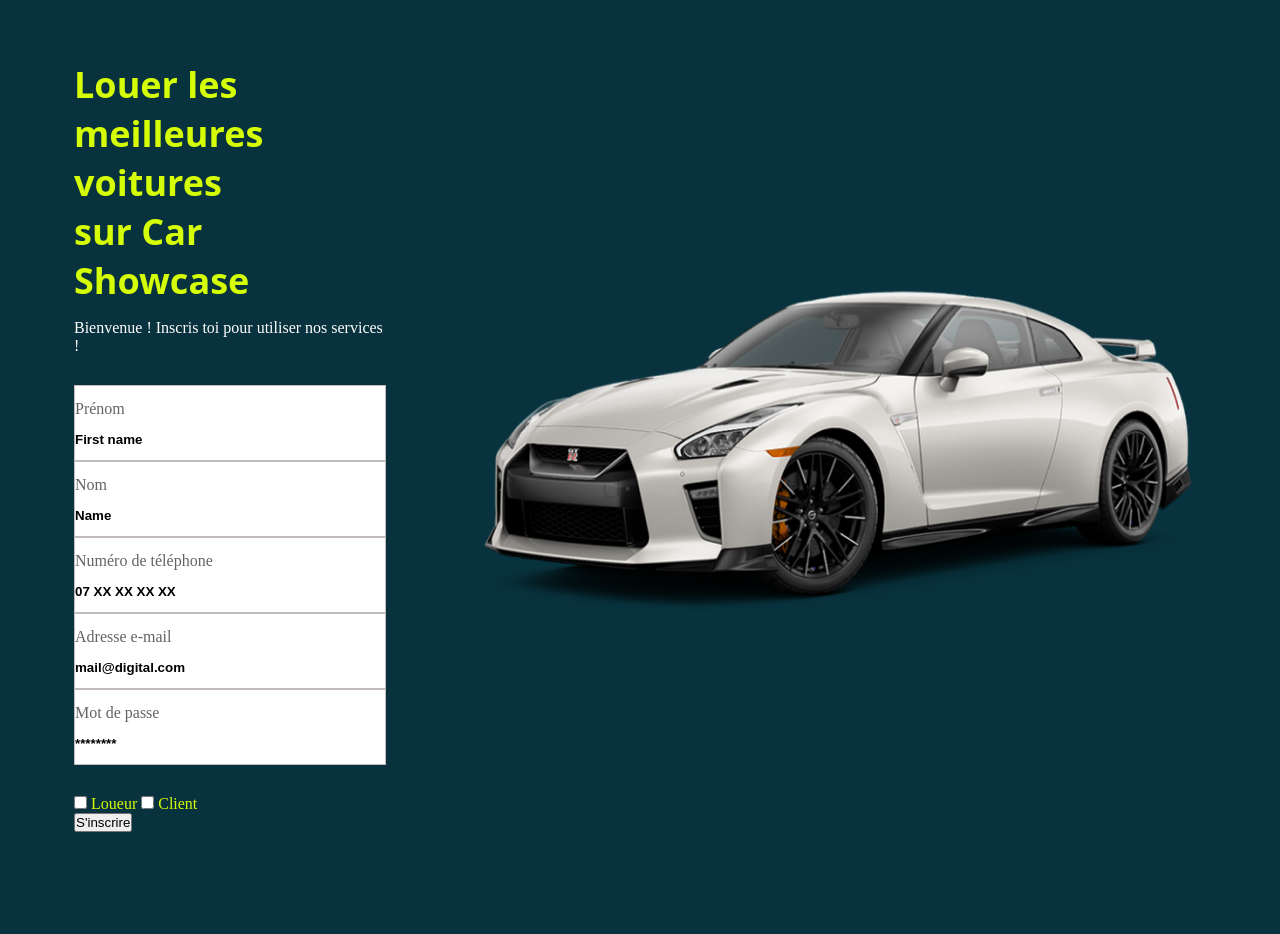
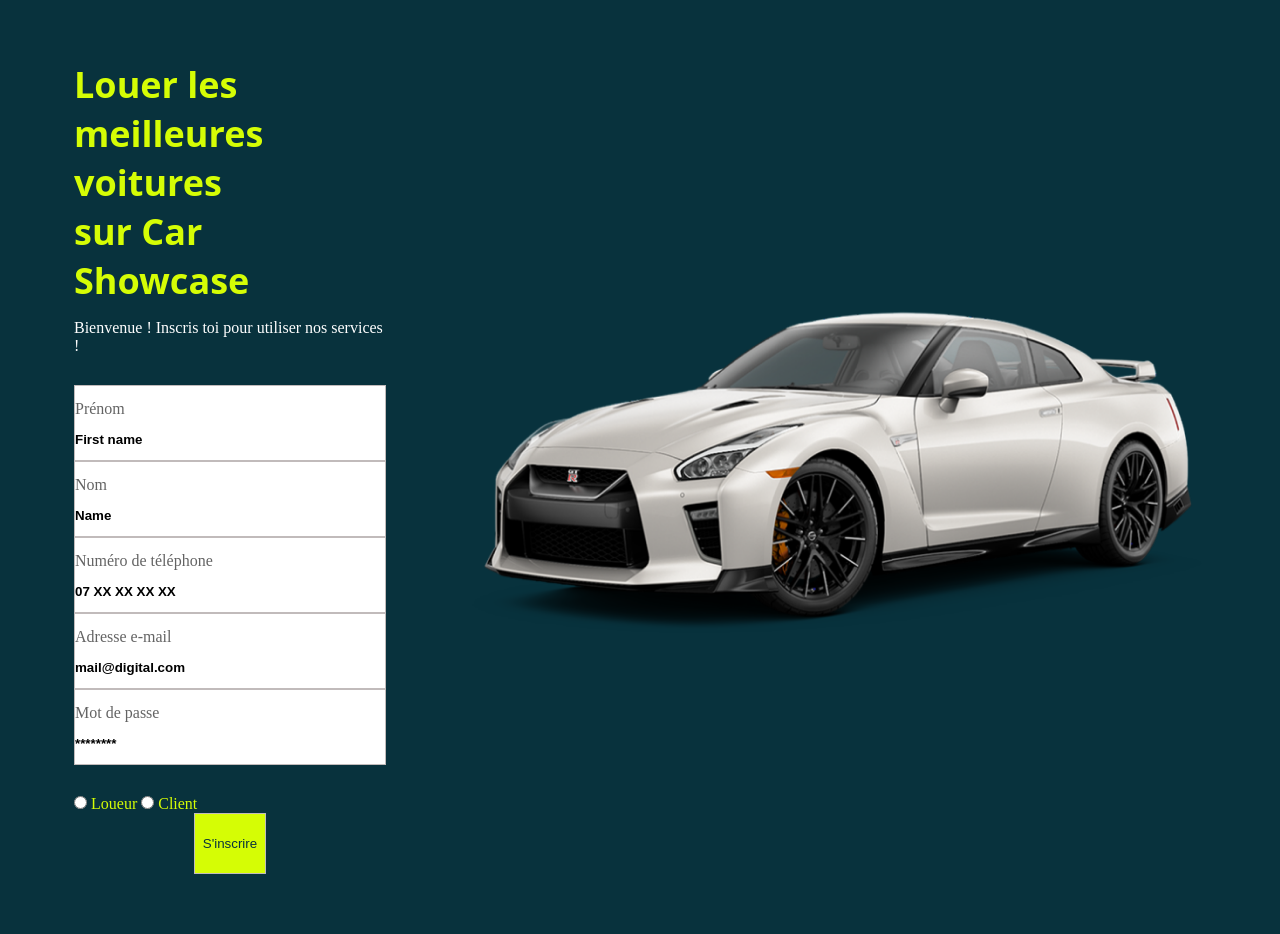
Before and after one commit to rakotok2109/rent_car, a PHP site: page /index.html in a window 1280 px wide. Before the commit the page ends 832 px from the top, so only its background shows below. Run offline with PHP 8.4, Linux system fonts and the light colour scheme.

Commit message:
Optimisation du style de la page Subscribe

```diff
--- a/index.html
+++ b/index.html
@@ -53,15 +53,17 @@
                     </div>
 
                     <div class="role-choices">
-                        <input type="checkbox" id="loueur" name="role" value=1
+                        <input type="radio" id="loueur" name="role" value=1
                             class="radio">
                         <label for="loueur">Loueur</label>
-                        <input type="checkbox" id="client" name="role" value=0
+                        <input type="radio" id="client" name="role" value=0
                             class="radio">
                         <label for="client">Client</label>
                     </div>
 
-                    <button type="submit" class="submit-btn">S'inscrire</button>
+                    <div class="btn">
+                        <button type="submit" class="submit-btn">S'inscrire</button>
+                    </div>
                 </form>
             </div>
             <div class="banner">
--- a/scss/dist/style.css
+++ b/scss/dist/style.css
@@ -15,6 +15,21 @@ h1 {
 
 span {
   color: #FFFFFF;
+}
+
+button {
+  background-color: #D5FD05;
+  color: #08323D;
+  border: 1px solid #C1BBBB;
+  height: 61px;
+  width: 23%;
+  text-align: center;
+}
+
+.btn {
+  display: flex;
+  justify-content: center;
+  align-items: center;
 }
 
 .container-subscribe {
--- a/scss/utils/_mixins.scss
+++ b/scss/utils/_mixins.scss
@@ -25,3 +25,9 @@
     justify-content: center;
     gap: $input-gap;
 }
+
+@mixin style-button {
+    display: flex;
+    justify-content: center;
+    align-items: center;
+}
--- a/scss/utils/_variables.scss
+++ b/scss/utils/_variables.scss
@@ -14,3 +14,5 @@ $border-color: #C1BBBB;
 $border-weight: 1px solid;
 $max-height-input: 74px;
 $input-gap: 14px;
+$button-height: 61px;
+$width-percent: 23%;
```
Also changed, not shown: scss/components/_button.scss (+15 -0 lines), 1 other file.
